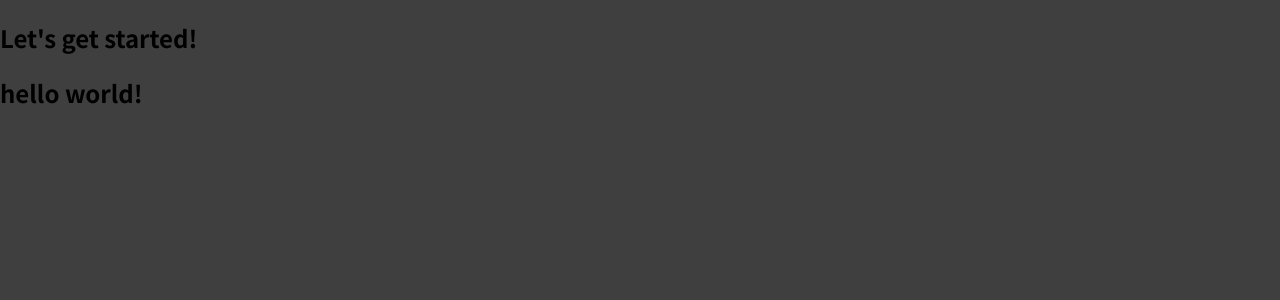
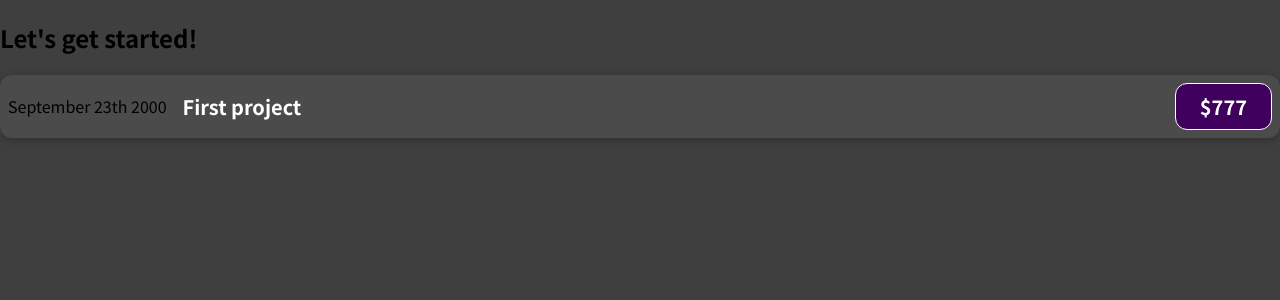
Before and after one commit to morteza-shahrabi-farahani/react-course, a JavaScript app in the folder first-prject/: page / in a window 1280 px wide. Shown: the top 300 px of the page. Built offline with nearby package versions, Linux system fonts and the light colour scheme.

Commit message:
adding styles

```diff
--- /dev/null
+++ b/first-prject/src/components/ExpenseItem.css
@@ -0,0 +1,56 @@
+.expense-item {
+  display: flex;
+  justify-content: space-between;
+  align-items: center;
+  box-shadow: 0 2px 8px rgba(0, 0, 0, 0.25);
+  padding: 0.5rem;
+  margin: 1rem 0;
+  border-radius: 12px;
+  background-color: #4b4b4b;
+}
+
+.expense-item__description {
+  display: flex;
+  flex-direction: column;
+  gap: 1rem;
+  align-items: flex-end;
+  flex-flow: column-reverse;
+  justify-content: flex-start;
+  flex: 1;
+}
+
+.expense-item h2 {
+  color: #3a3a3a;
+  font-size: 1rem;
+  flex: 1;
+  margin: 0 1rem;
+  color: white;
+}
+
+.expense-item__price {
+  font-size: 1rem;
+  font-weight: bold;
+  color: white;
+  background-color: #40005d;
+  border: 1px solid white;
+  padding: 0.5rem;
+  border-radius: 12px;
+}
+
+@media (min-width: 580px) {
+  .expense-item__description {
+    flex-direction: row;
+    align-items: center;
+    justify-content: flex-start;
+    flex: 1;
+  }
+
+  .expense-item__description h2 {
+    font-size: 1.25rem;
+  }
+
+  .expense-item__price {
+    font-size: 1.25rem;
+    padding: 0.5rem 1.5rem;
+  }
+}
--- a/first-prject/src/components/ExpenseItem.js
+++ b/first-prject/src/components/ExpenseItem.js
@@ -1,5 +1,15 @@
+import "./ExpenseItem.css";
+
 function ExpenseItem() {
-  return <h2>hello world!</h2>;
+  return (
+    <div className="expense-item">
+      <div>September 23th 2000</div>
+      <div className="expense-item__description">
+        <h2>First project</h2>
+        <div className="expense-item__price">$777</div>
+      </div>
+    </div>
+  );
 }
 
 export default ExpenseItem;
```
Also changed, not shown: 1 other file (tests, documents, lock files or other folders).
